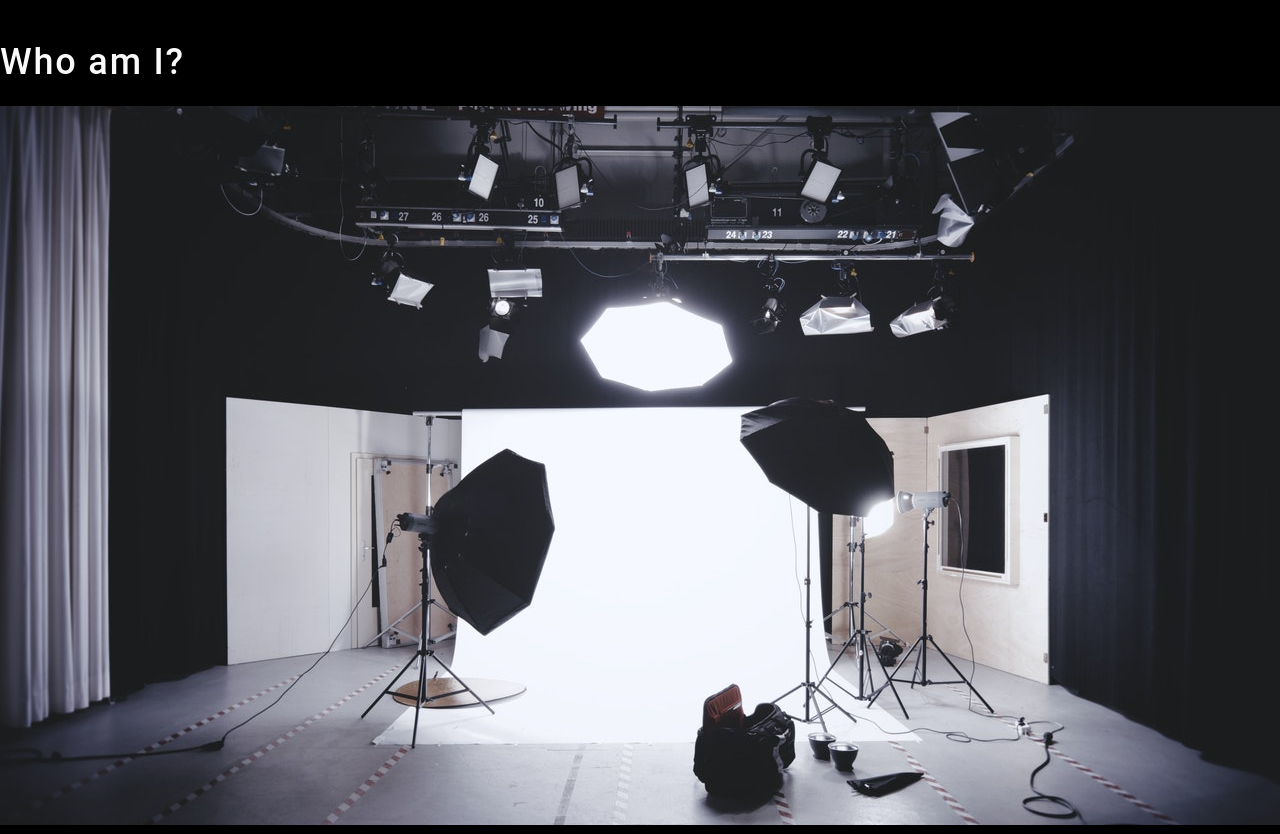
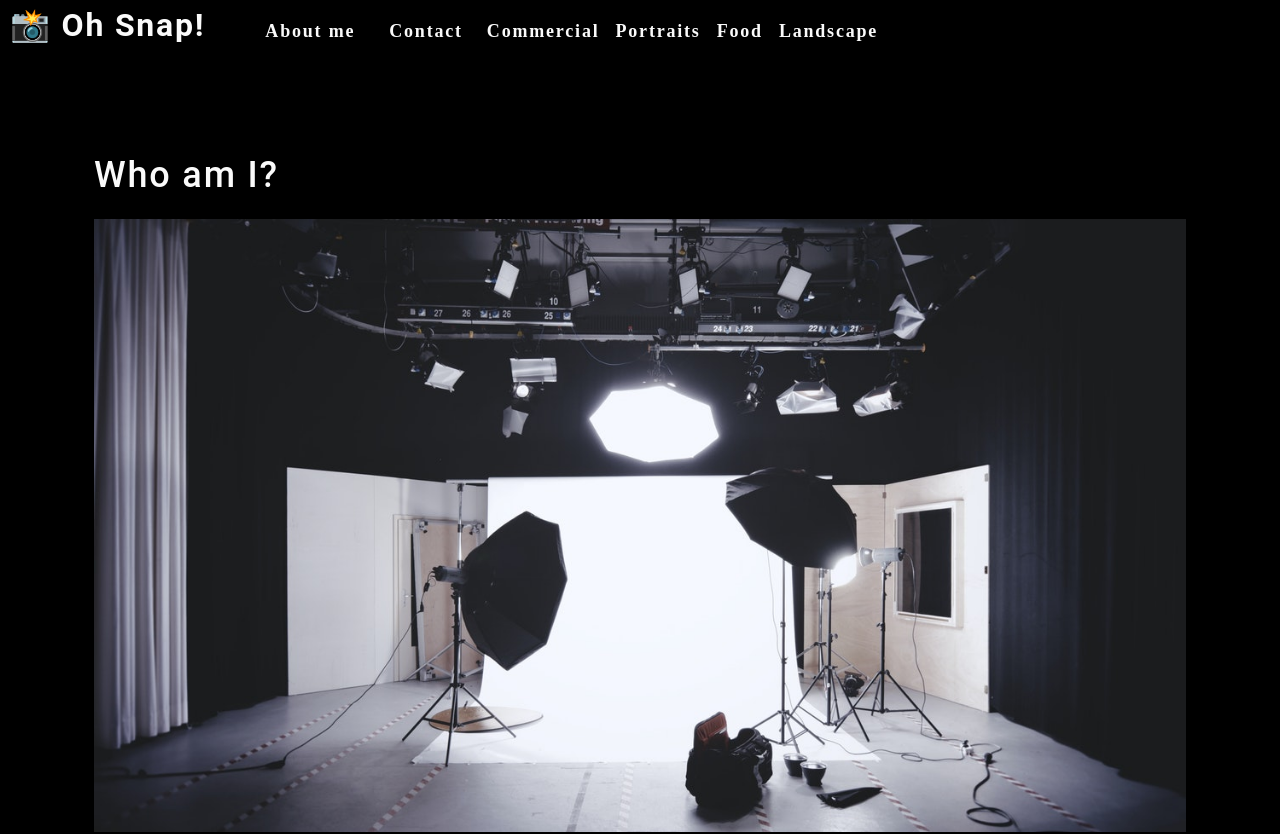
Before and after one commit to cobalt88/oh-snap-photography, a React (Create React App) app: page / in a window 1280 px wide. Shown: the top 834 px of the page. Built offline with nearby package versions, Linux system fonts and the light colour scheme.

Commit message:
6.25.22
update index

```diff
--- a/src/App.js
+++ b/src/App.js
@@ -1,11 +1,17 @@
 import React from 'react';
-import './App.css';
-import About from "./components/About/index"
+import Nav from './components/Nav';
+import About from './components/About';
 
 function App() {
+
   return (
-    <About />
-  )
+    <div>
+      <Nav />
+      <main>
+          <About />
+      </main>
+    </div>
+  );
 }
 
 export default App;
```
